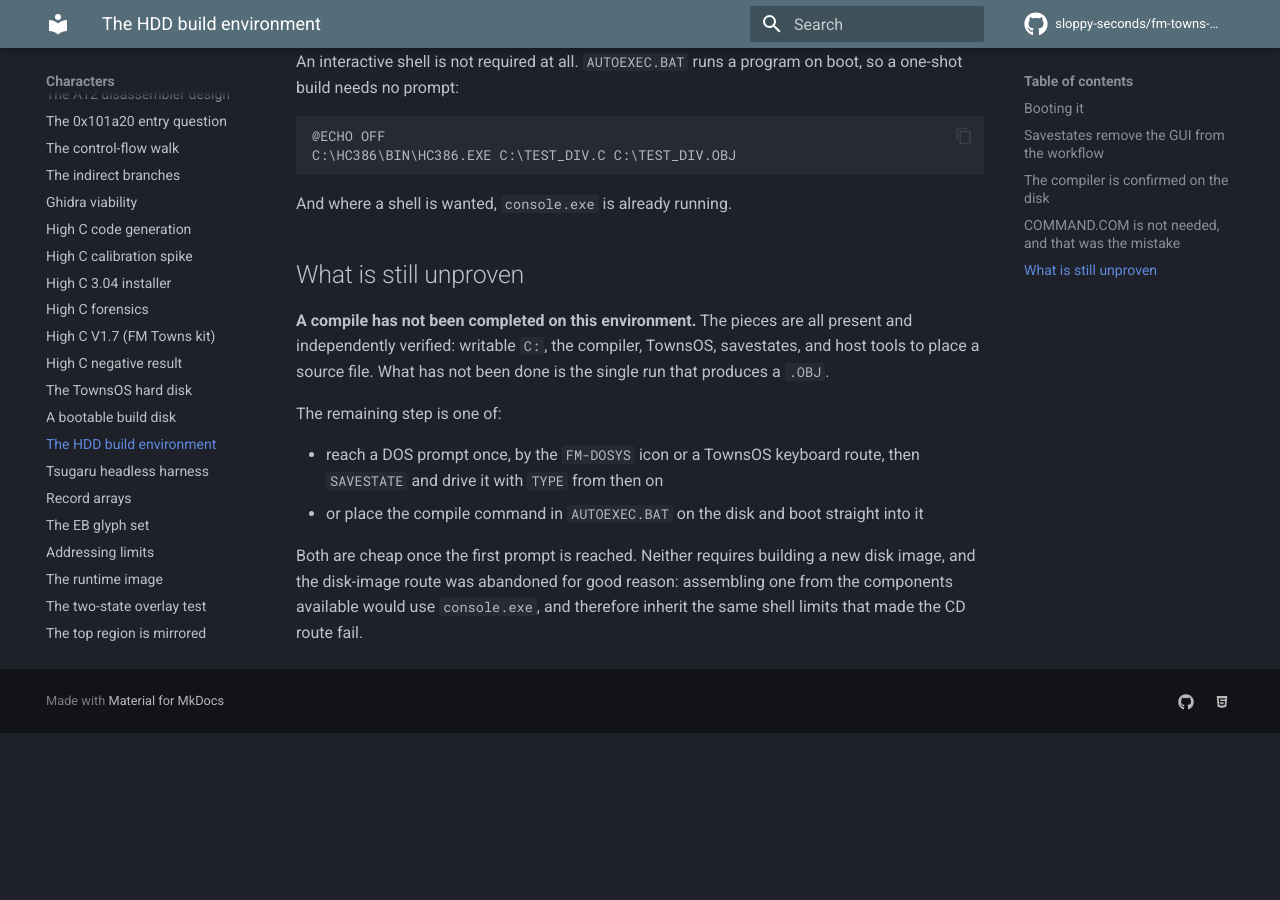
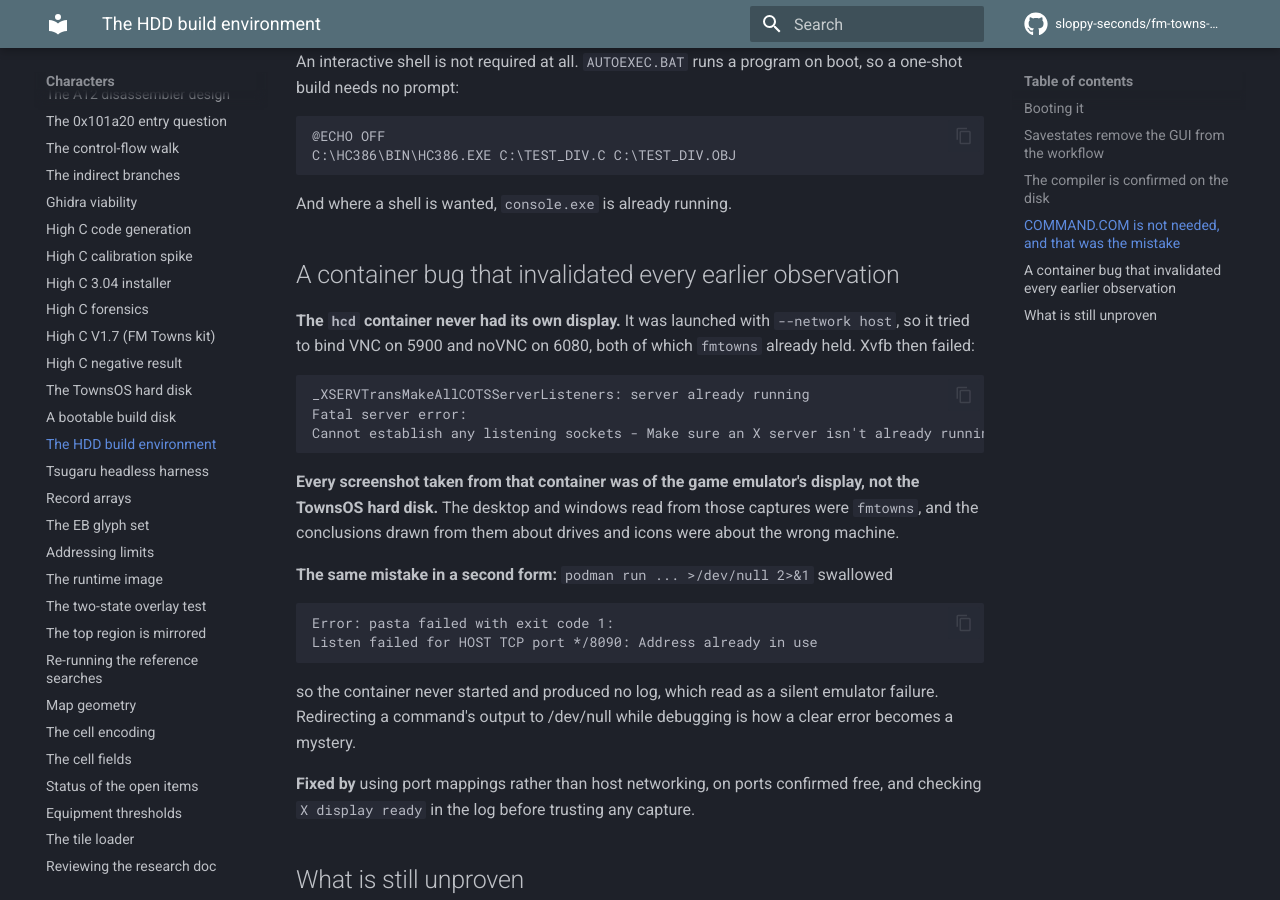
Before and after one commit to sloppy-seconds/fm-towns-ultima, an MkDocs documentation site: the page built from docs/hdd-build-environment.md, in a window 1280 px wide and 900 px high, scrolled down 1500 px. Built offline with MkDocs 1.6.1 and Material for MkDocs 9.7.7, drawn with Linux system fonts in a browser that asks for light colours; comment, search, counter and statistics services are not loaded; before the commit the page ends 2233 px from its top, so only the background shows below that.

Commit message:
The HDD container never had a display, so every earlier capture was the wrong machine
Found why nothing could be reached at the VNC URL and why the observations kept not making sense.

hcd WAS LAUNCHED WITH --network host, so it bound VNC on 5900 and noVNC on 6080, both already held by fmtowns. Xvfb
then failed outright:

  _XSERVTransMakeAllCOTSServerListeners: server already running
  Fatal server error:
  Cannot establish any listening sockets - Make sure an X server isn't already running

EVERY SCREENSHOT TAKEN FROM THAT CONTAINER WAS OF THE GAME EMULATOR'S DISPLAY. The desktops, windows and drive
letters read from those captures were fmtowns, not the TownsOS hard disk. Conclusions drawn about icons, drive
letters and the FM-DOSYS launcher were about the wrong machine.

THE SAME MISTAKE IN A SECOND FORM. podman run with >/dev/null 2>&1 swallowed

  Error: pasta failed with exit code 1:
  Listen failed for HOST TCP port */8090: Address already in use

so the container never started, produced no log, and read as a silent emulator failure. Sending a command's output to
/dev/null while debugging turns a clear error into a mystery.

Fixed by using port mappings rather than host networking, on ports verified free, and by checking for "X display
ready" in the log before trusting any capture from a container.

This is the sixth instance of the same underlying error in this line of work: trusting an observation without
checking the instrument that produced it.

````diff
--- a/docs/hdd-build-environment.md
+++ b/docs/hdd-build-environment.md
@@ -64,6 +64,34 @@
 
 And where a shell is wanted, `console.exe` is already running.
 
+## A container bug that invalidated every earlier observation
+
+**The `hcd` container never had its own display.** It was launched with `--network host`, so it tried to bind VNC on
+5900 and noVNC on 6080, both of which `fmtowns` already held. Xvfb then failed:
+
+```
+_XSERVTransMakeAllCOTSServerListeners: server already running
+Fatal server error:
+Cannot establish any listening sockets - Make sure an X server isn't already running
+```
+
+**Every screenshot taken from that container was of the game emulator's display, not the TownsOS hard disk.** The
+desktop and windows read from those captures were `fmtowns`, and the conclusions drawn from them about drives and
+icons were about the wrong machine.
+
+**The same mistake in a second form:** `podman run ... >/dev/null 2>&1` swallowed
+
+```
+Error: pasta failed with exit code 1:
+Listen failed for HOST TCP port */8090: Address already in use
+```
+
+so the container never started and produced no log, which read as a silent emulator failure. Redirecting a command's
+output to /dev/null while debugging is how a clear error becomes a mystery.
+
+**Fixed by** using port mappings rather than host networking, on ports confirmed free, and checking `X display
+ready` in the log before trusting any capture.
+
 ## What is still unproven
 
 **A compile has not been completed on this environment.** The pieces are all present and independently verified:
````
